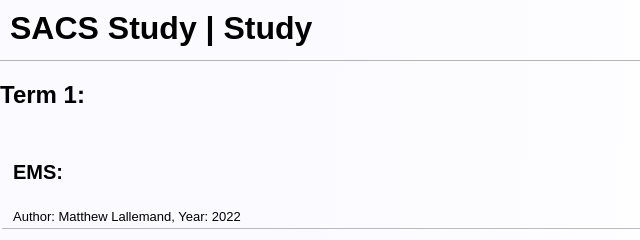
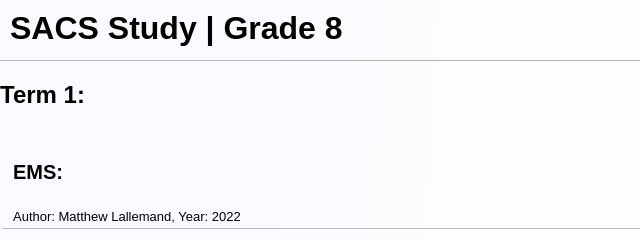
Before and after one commit to Chanlanfan/sacsstudy.github.io, a plain HTML site: page Sections/Study/Grade8/lallemandGr8.html in a window 1280 px wide. Shown: the top 240 px of the page, 0-640 px from the left. Drawn offline with Linux system fonts and the light colour scheme.

Commit message:
changed ML header grade 8

```diff
--- a/Sections/Study/Grade8/lallemandGr8.html
+++ b/Sections/Study/Grade8/lallemandGr8.html
@@ -14,7 +14,7 @@
 
 
   <header>
-    <h1 class="mainHeading" id="StudyHeading">SACS Study | Study</h1>
+    <h1 class="mainHeading" id="StudyHeading">SACS Study | Grade 8</h1>
     <form id="Back" method="get" action="/Sections/Study/Grade8/grade8Study.html">
       <button class="back-button"> <span class="text">Back</span>
 
```
Also changed, not shown: index.html (+5 -0 lines).
